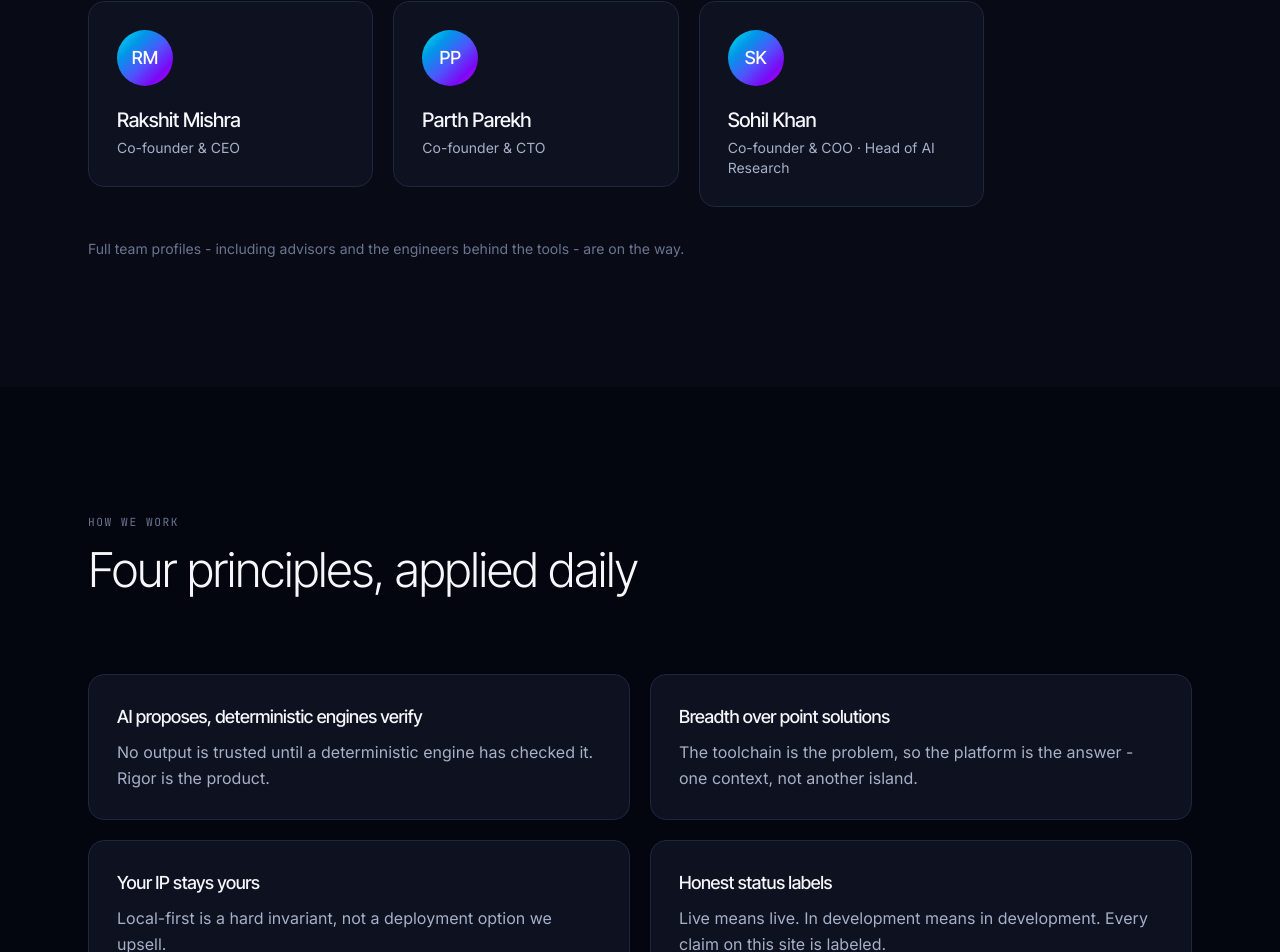
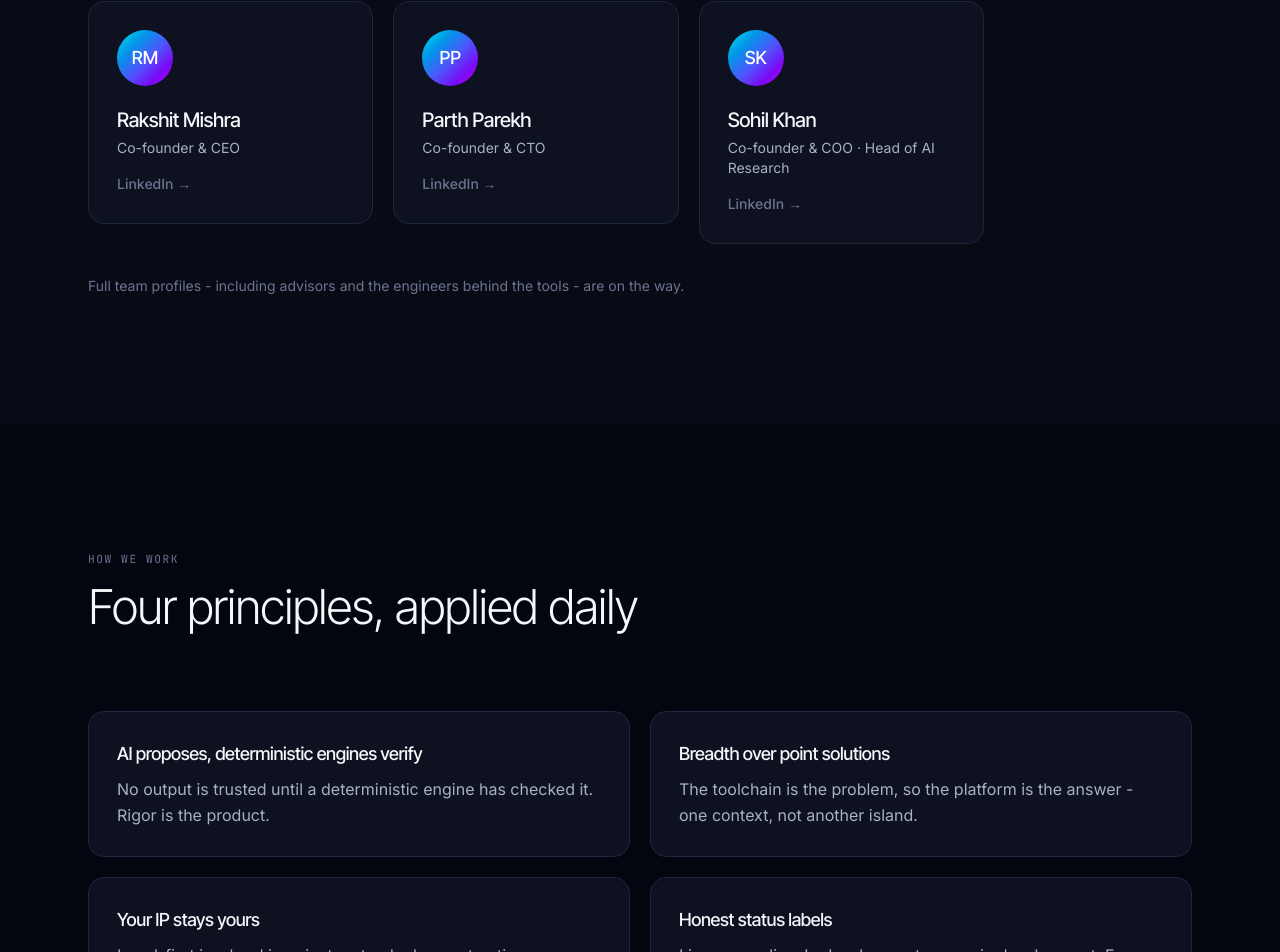
Before and after one commit to EasyChip/frontend, a Next.js app: page /about in a window 1280 px wide. Shown: the part 1403-2355 px from the top of the page. Built offline with nearby package versions, Linux system fonts and the light colour scheme; no server answers.

Commit message:
About: founder LinkedIn links
Co-Authored-By: Claude Fable 5 <noreply@anthropic.com>

```diff
--- a/app/(site)/about/page.tsx
+++ b/app/(site)/about/page.tsx
@@ -15,16 +15,19 @@ const team = [
     name: 'Rakshit Mishra',
     role: 'Co-founder & CEO',
     initials: 'RM',
+    linkedin: 'https://www.linkedin.com/in/rakshitmishra9695/',
   },
   {
     name: 'Parth Parekh',
     role: 'Co-founder & CTO',
     initials: 'PP',
+    linkedin: 'https://www.linkedin.com/in/parth-parekh-131820357/',
   },
   {
     name: 'Sohil Khan',
     role: 'Co-founder & COO · Head of AI Research',
     initials: 'SK',
+    linkedin: 'https://www.linkedin.com/in/sohil-khan/',
   },
 ]
 
@@ -92,6 +95,15 @@ export default function AboutPage() {
                 </div>
                 <h3 className="mt-5 font-display text-xl font-medium text-ink">{person.name}</h3>
                 <p className="mt-1 text-sm text-ink-2">{person.role}</p>
+                <a
+                  href={person.linkedin}
+                  target="_blank"
+                  rel="noopener noreferrer"
+                  className="mt-4 inline-block text-sm font-medium text-ink-3 transition-colors hover:text-brand-cyan"
+                  aria-label={`${person.name} on LinkedIn`}
+                >
+                  LinkedIn →
+                </a>
               </div>
             </Reveal>
           ))}
```
